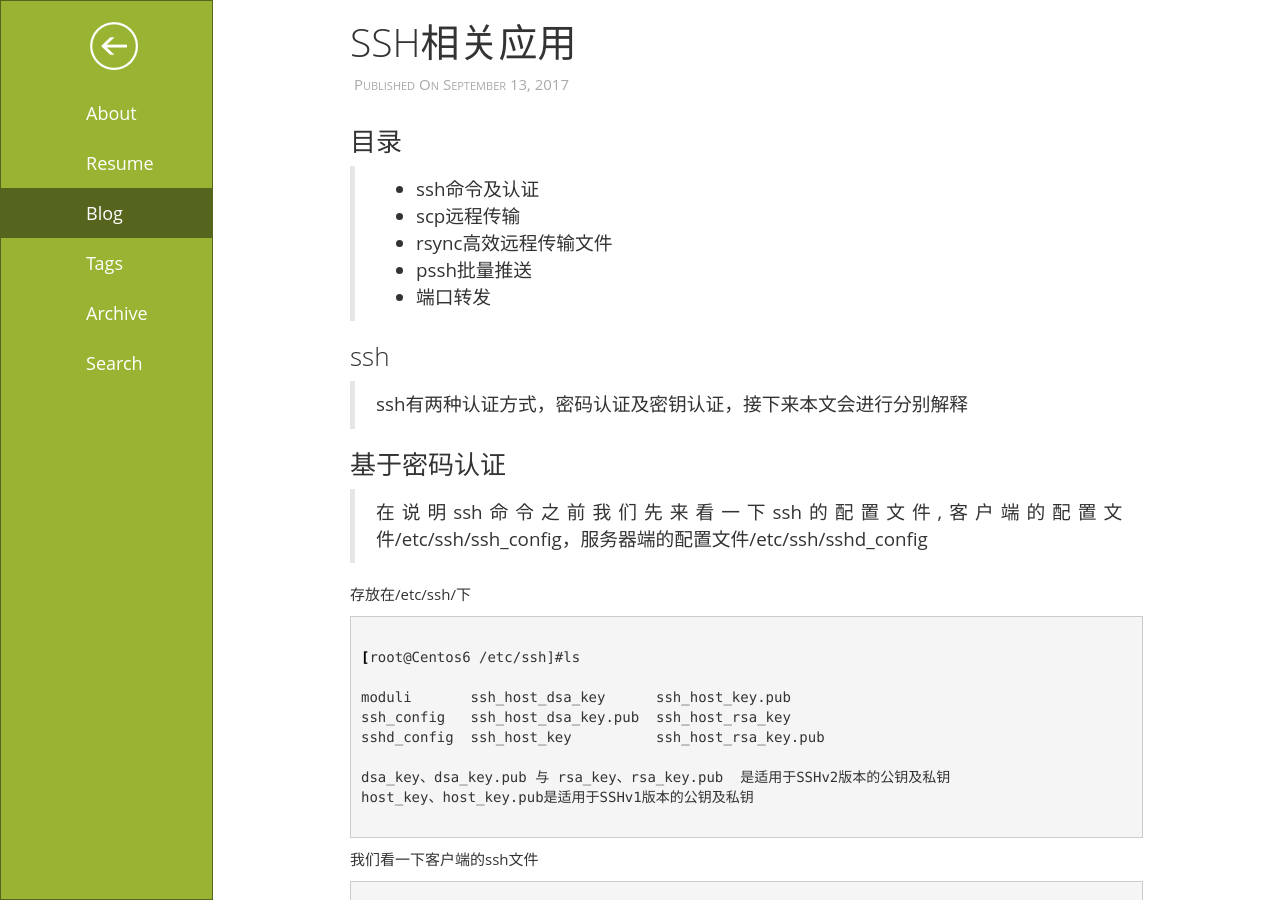
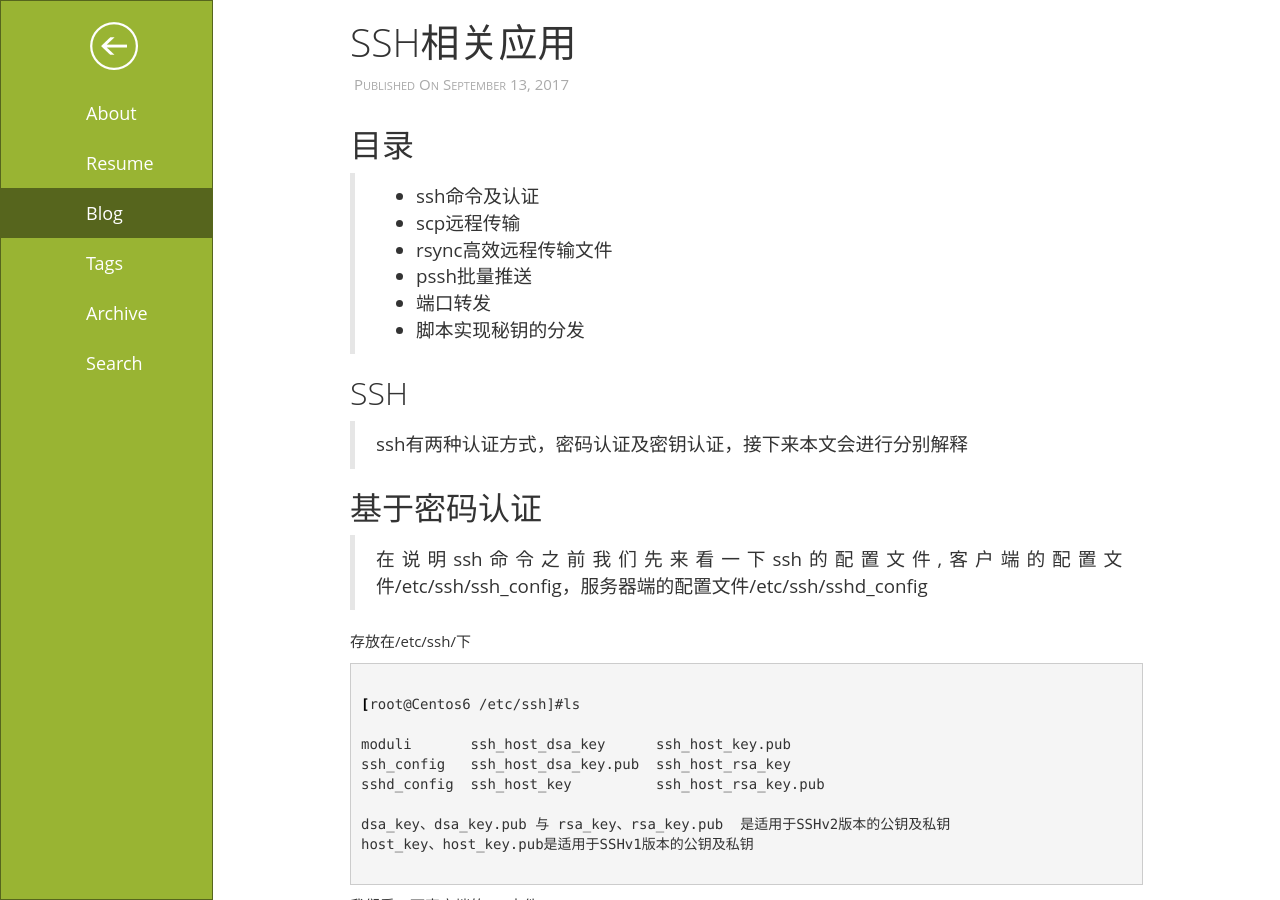
Before and after one commit to daysunshine/daysunshine.github.io, a Jekyll site: the page built from _posts/2017-09-13-linux-command.2.md, in a window 1280 px wide and 900 px high. Built offline with Jekyll 4.4.1, drawn with Linux system fonts in a browser that asks for light colours; comment, search, counter and statistics services are not loaded.

Commit message:
Update 2017-09-13-linux-command.2.md

````diff
--- a/_posts/2017-09-13-linux-command.2.md
+++ b/_posts/2017-09-13-linux-command.2.md
@@ -7,20 +7,20 @@
 ---
 
 
-### 目录
+## 目录
 
 > - ssh命令及认证
 > - scp远程传输
 > - rsync高效远程传输文件
 > - pssh批量推送
 > - 端口转发
+> - 脚本实现秘钥的分发
 
-
-### ssh
+## SSH
 
 > ssh有两种认证方式，密码认证及密钥认证，接下来本文会进行分别解释
 
-### 基于密码认证
+## 基于密码认证
 
 > 在说明ssh命令之前我们先来看一下ssh的配置文件,客户端的配置文件/etc/ssh/ssh_config，服务器端的配置文件/etc/ssh/sshd_config
 
@@ -107,7 +107,7 @@
 
 > 关于服务器端的ssh设定还有很多，这里只部分介绍，不再赘述
 
-#### 上面介绍ssh的配置，下面介绍ssh相关的命令
+### 上面介绍ssh的配置，下面介绍ssh相关的命令
 
 > 基于密码认证
 
@@ -134,7 +134,7 @@
 
 ```
 
-### 基于秘钥的认证
+## 基于秘钥的认证
 
 **原理及过程**
 
@@ -144,7 +144,7 @@
 > - 6、得到服务端发来的消息后，客户端会使用自己的私钥进行解密，然后将解密的字符串发送给服务端
 > - 7、服务端收到客户端发来解密后的字符串后，会跟之前的随机字符串进行对比，如果一致，就允许免密码登录
 
-> #### 实现过程
+### 实现过程
 
 > - (1)、在客户端生成密钥对
 
@@ -170,7 +170,7 @@
 
 > 创建多个公钥文件时只需要累加到.ssh/authorized_keys目录下即可
 
-#### 重设私钥口令
+### 重设私钥口令
 
 > 目的就是为私钥进行加密确保安全
 
@@ -179,12 +179,12 @@
 ssh-keygen -p
 
 ```
-#### 添加代理来管理ssh连接
+### 添加代理来管理ssh连接
 
 > 命令格式： ssh-agent bash (添加代理) ; ssh-add (添加代理的口令)
 
 
-### scp命令
+## scp命令
 
 > scp命令类似于cp命令，用于两个主机间的文件传输
 
@@ -212,7 +212,7 @@
 
 > scp的命令在日常当中的使用还是很频繁的
 
-### sftp命令
+## sftp命令
 
 > sftp其实就是sslftp更加安全的ftp传输工具，用法与ftp相似
 
@@ -225,7 +225,7 @@
 > get  从目标主机或得获得文件
 > mget 一次获取多个文件
 
-#### 关于ssh的总结
+### 关于ssh的总结
 
 > - 1、密码经常换，且足够复杂
 > - 2、使用非默认端口
@@ -238,7 +238,7 @@
 > - 9、做好日志，经常分析
 
 
-### rsync命令
+## rsync命令
 
 > rsync (只复制特定的文件)(增量备份)是它的特性，基于ssh和rsh服务实现高效率的远程系统之间复制文件，并且使用安全的shell连接做为传输方式
 > 简单常用的命令
@@ -268,7 +268,7 @@
 
 ```
 
-### pssh命令
+## pssh命令
 
 > pssh是一个python编写可以在多台服务器上执行命令的工具，用于批量操作，也可实现文件复制,非常的便捷
 
@@ -296,7 +296,7 @@
 
 ```
 
-#### pssh的示例
+### pssh的示例
 
 ```shell
 
@@ -329,7 +329,7 @@
 
 ```
 
-### 端口转发
+## 端口转发
 
 > 首先进行说明一下(下同)：
 
@@ -343,7 +343,7 @@
 
 > 通过端口转发来间接实现A与C机器的网络连接，接下来对不同环境下进行解释说明
 
-#### 本地端口转发：
+### 本地端口转发：
 
 > 本地转发的命令格式：
 
@@ -397,7 +397,7 @@
 
 ```
 
-#### 远程端口转发
+### 远程端口转发
 
 > 远程转发的命令格式：
 
@@ -441,7 +441,7 @@
 > 远程转发特别适用于，例如：外部某个开发人员，想要连接进内网的机器，但由于防火墙的限制，却不能进入内网的场景
 
 
-#### 动态端口转发
+### 动态端口转发
 
 > 动态端口转发，是A机器由于防火墙的策略限制不能访问外网的服务器C，但B可以访问C，此时就可以动态端口转发，将B机器设定为A的代理，从而进行对C的访问
 
@@ -473,7 +473,7 @@
 > - curl --sockes5 127.0.0.1 1080   http://172.18.18.10
 
 
-#### 脚本实现秘钥的分发
+### 脚本实现秘钥的分发
 > 以下列出实现脚本分发的脚本
 > 可根据实际的情况进行IP的更改即可
 
````
